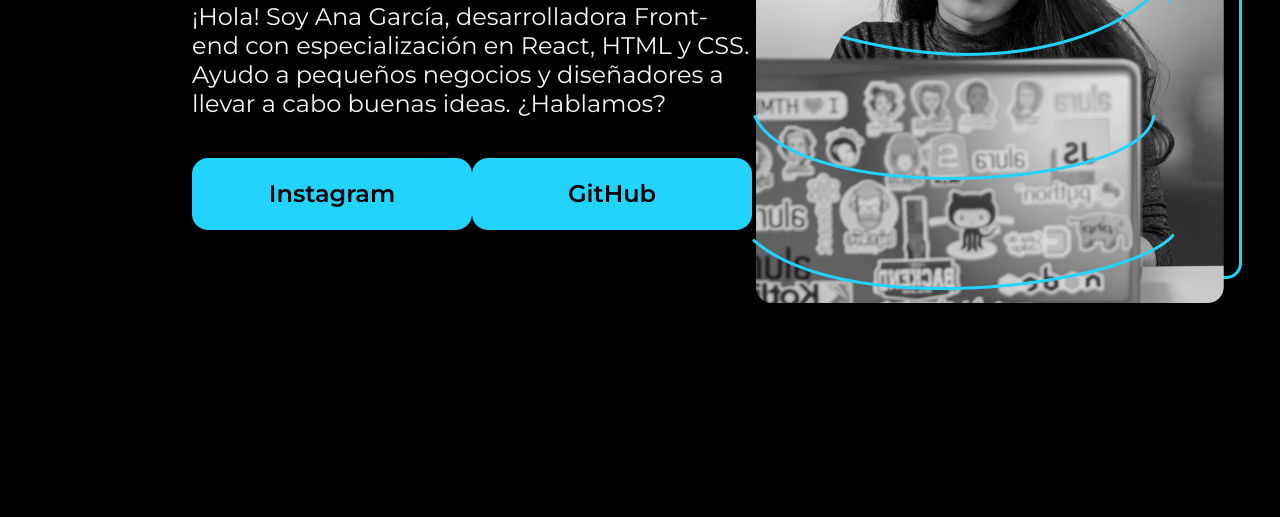
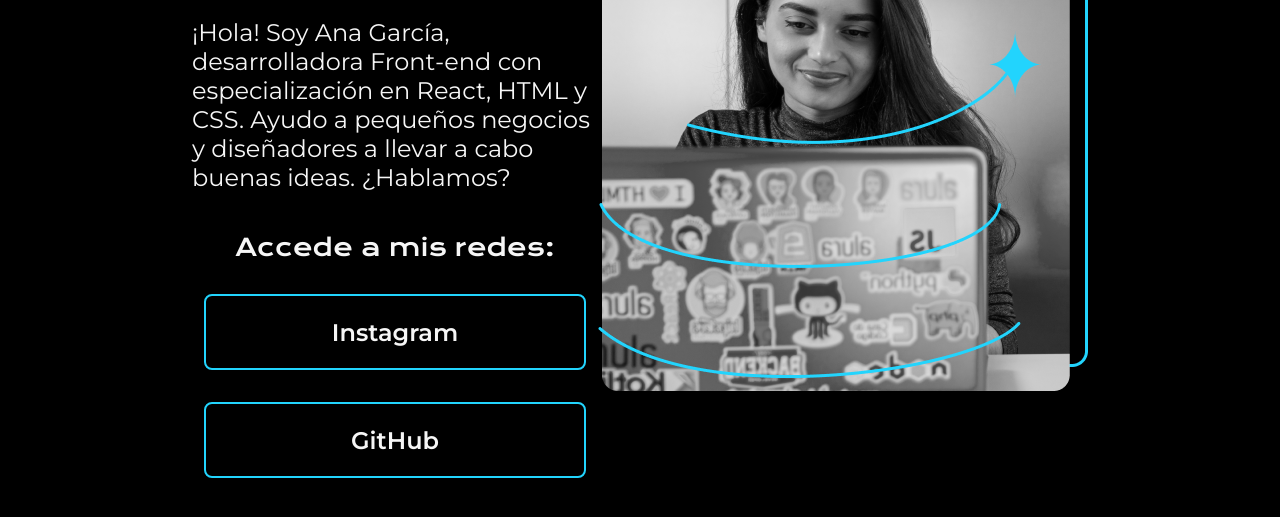
Before and after one commit to Deinbi/html-y-css, a plain HTML site: page index.html in a window 1280 px wide. Shown: the part 375-892 px from the top of the page. Drawn offline with nearby package versions, Linux system fonts and the light colour scheme.

Commit message:
ACTUALIZANDO BOTONES

```diff
--- a/index.html
+++ b/index.html
@@ -23,6 +23,7 @@
 
                 </p>
                 <div class="presentacion__enlaces">
+                    <h2 class="presentacion__enlaces__subtitulos"> Accede a mis redes: </h2>
                     <a class="presentacion__enlaces__link" href="https://instagram.com/">Instagram</a>
                     <a class="presentacion__enlaces__link" href="https://github.com/">GitHub</a>
                 </div>
--- a/style.css
+++ b/style.css
@@ -44,18 +44,27 @@
 
 .presentacion__enlaces{
     display: flex;
+    flex-direction: column;
     justify-content: space-between;
+    align-items: center;
+    gap: 32px
+}
+.presentacion__enlaces__subtitulos{
+    font-size: 24px;
+    font-family: 'Krona One', sans-serif;
+    font-weight:400;
 }
 
 .presentacion__enlaces__link{
-    background-color: #22D4FD;
-    width: 280px;
+    background-color: black;
+    width: 378px;
     text-align: center;
-    border-radius: 16px;
+    border-radius: 8px;
     font-size: 24px;
     font-weight: 600;
     padding: 21.5px 0;
     text-decoration: none;
-    color: #000000;
+    color:#F6F6F6;
     font-family: 'Montserrat', sans-serif;
+    border: 2px solid #22D4FD;
 }
```
